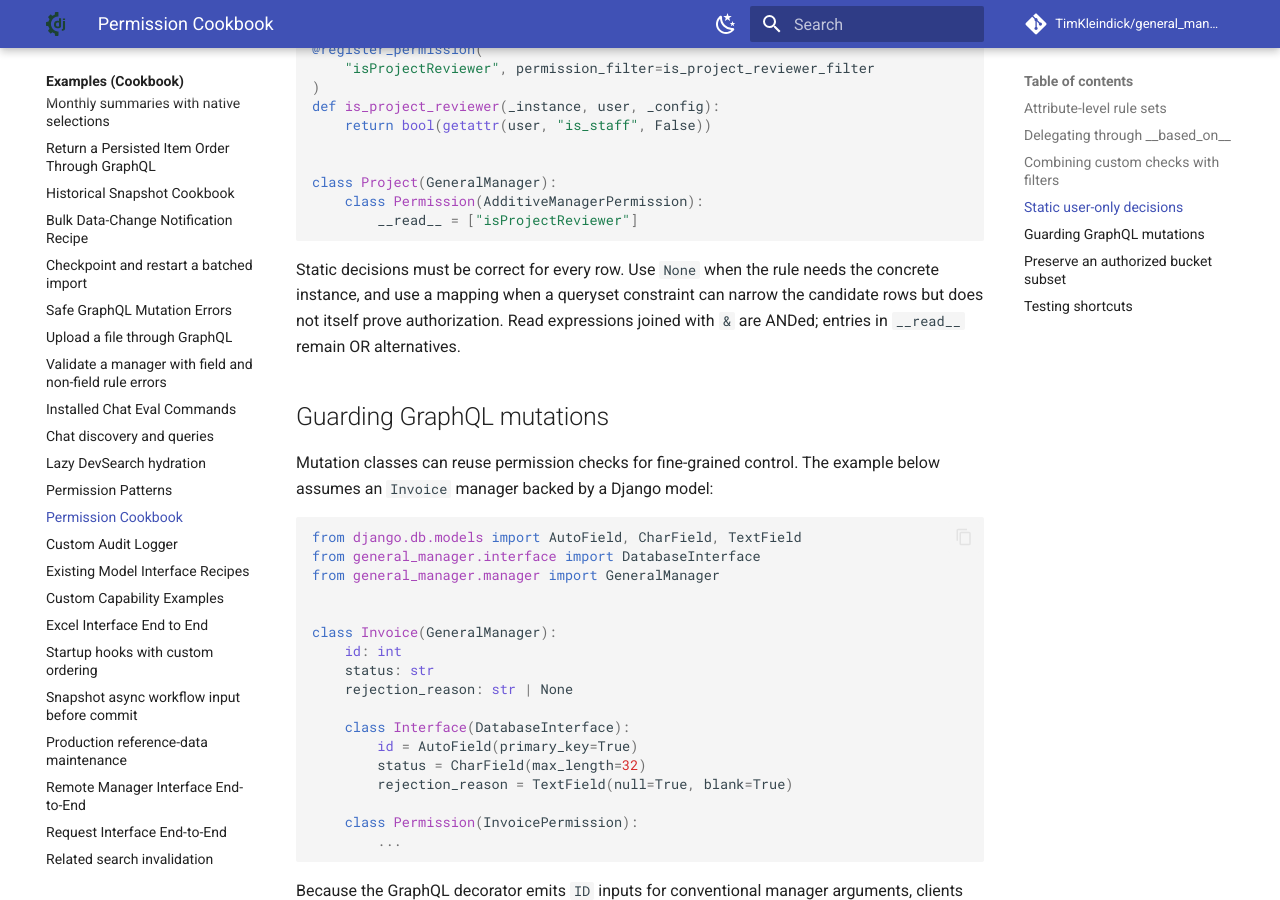
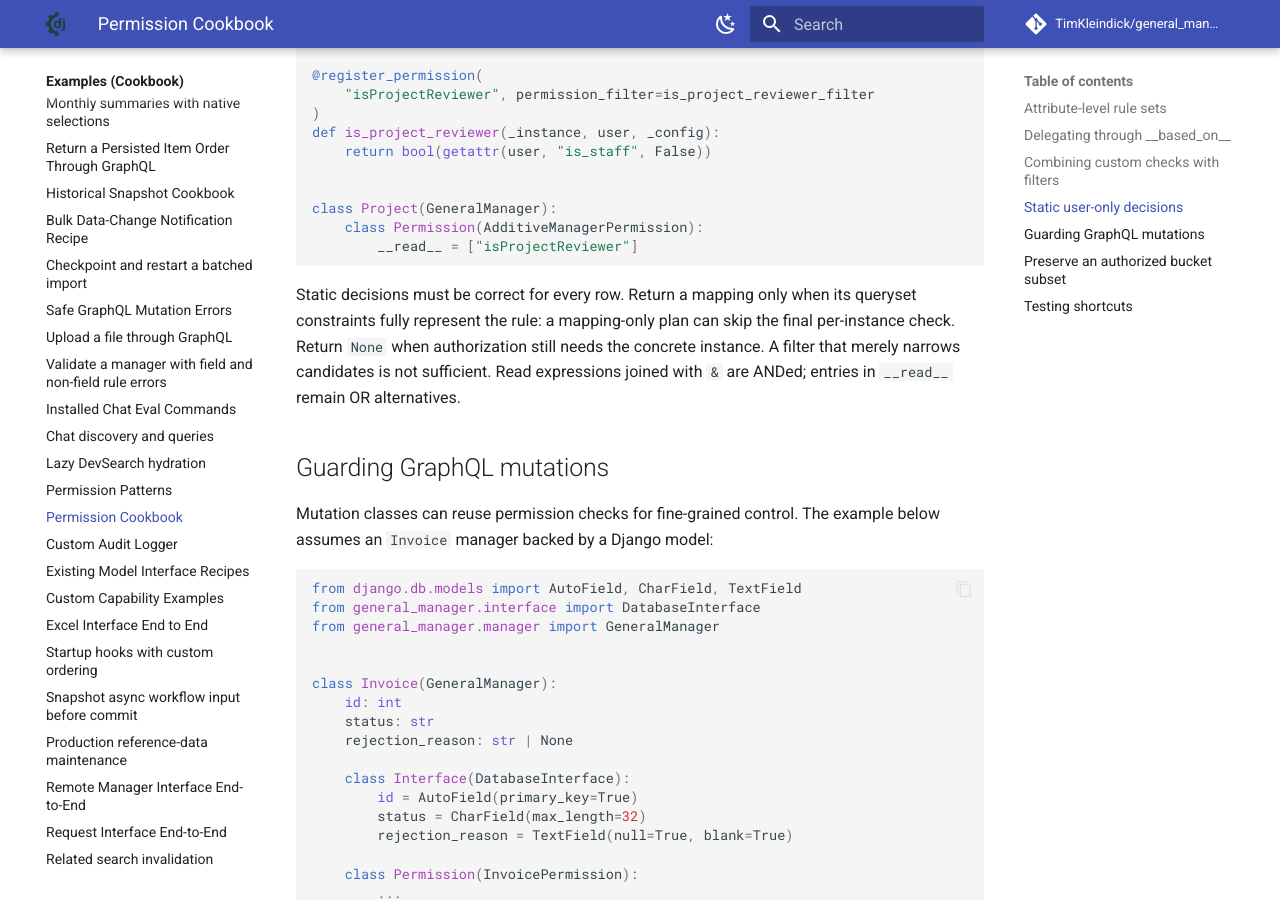
Before and after one commit to TimKleindick/general_manager, an MkDocs documentation site: the page built from docs/examples/permission_cookbook.md, in a window 1280 px wide and 900 px high, scrolled down 3150 px. Built offline with MkDocs 1.6.1 and Material for MkDocs 9.7.7, drawn with Linux system fonts in a browser that asks for light colours; comment, search, counter and statistics services are not loaded; some of the changed text lies outside the part shown.

Commit message:
docs: clarify exact permission filters and proposed update state

````diff
--- a/docs/examples/permission_cookbook.md
+++ b/docs/examples/permission_cookbook.md
@@ -155,10 +155,12 @@
         __read__ = ["isProjectReviewer"]
 ```
 
-Static decisions must be correct for every row. Use `None` when the rule needs
-the concrete instance, and use a mapping when a queryset constraint can narrow
-the candidate rows but does not itself prove authorization. Read expressions
-joined with `&` are ANDed; entries in `__read__` remain OR alternatives.
+Static decisions must be correct for every row. Return a mapping only when its
+queryset constraints fully represent the rule: a mapping-only plan can skip the
+final per-instance check. Return `None` when authorization still needs the
+concrete instance. A filter that merely narrows candidates is not sufficient.
+Read expressions joined with `&` are ANDed; entries in `__read__` remain OR
+alternatives.
 
 ## Guarding GraphQL mutations
 
````
Also changed, not shown: other parts of docs/examples/permission_cookbook.md (+1 -1 lines), docs/howto/permission_walkthrough.md (+1 -1 lines).
